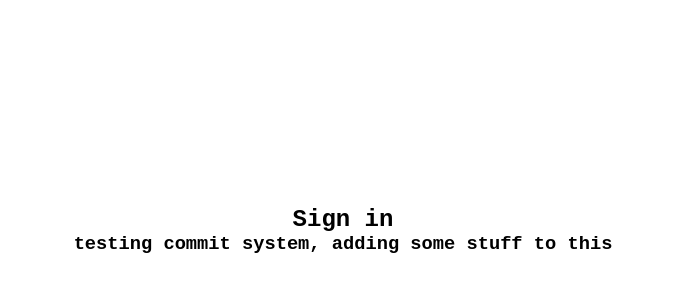
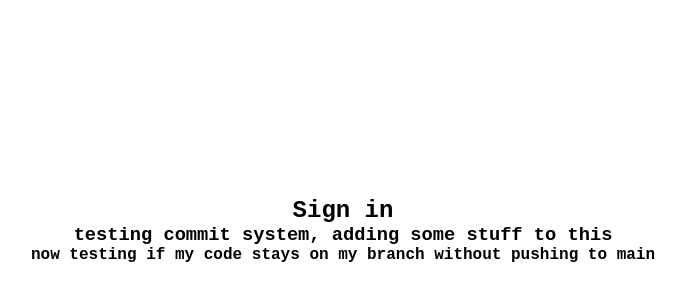
Before and after one commit to omar-gaal/learningNuxt-, a Nuxt app: page /LoginPage in a window 1280 px wide. Shown: the part 170-470 px from the top of the page, without its empty margins (297-983 px from the left). Built offline with nearby package versions, Linux system fonts and the light colour scheme.

Commit message:
testing to see if my commit also goes to main branch

```diff
--- a/src/pages/LoginPage.vue
+++ b/src/pages/LoginPage.vue
@@ -3,4 +3,5 @@
 <template>
     <h2>Sign in</h2>
     <h3>testing commit system, adding some stuff to this </h3>
+    <h4>now testing if my code stays on my branch without pushing to main</h4>
 </template>
```
